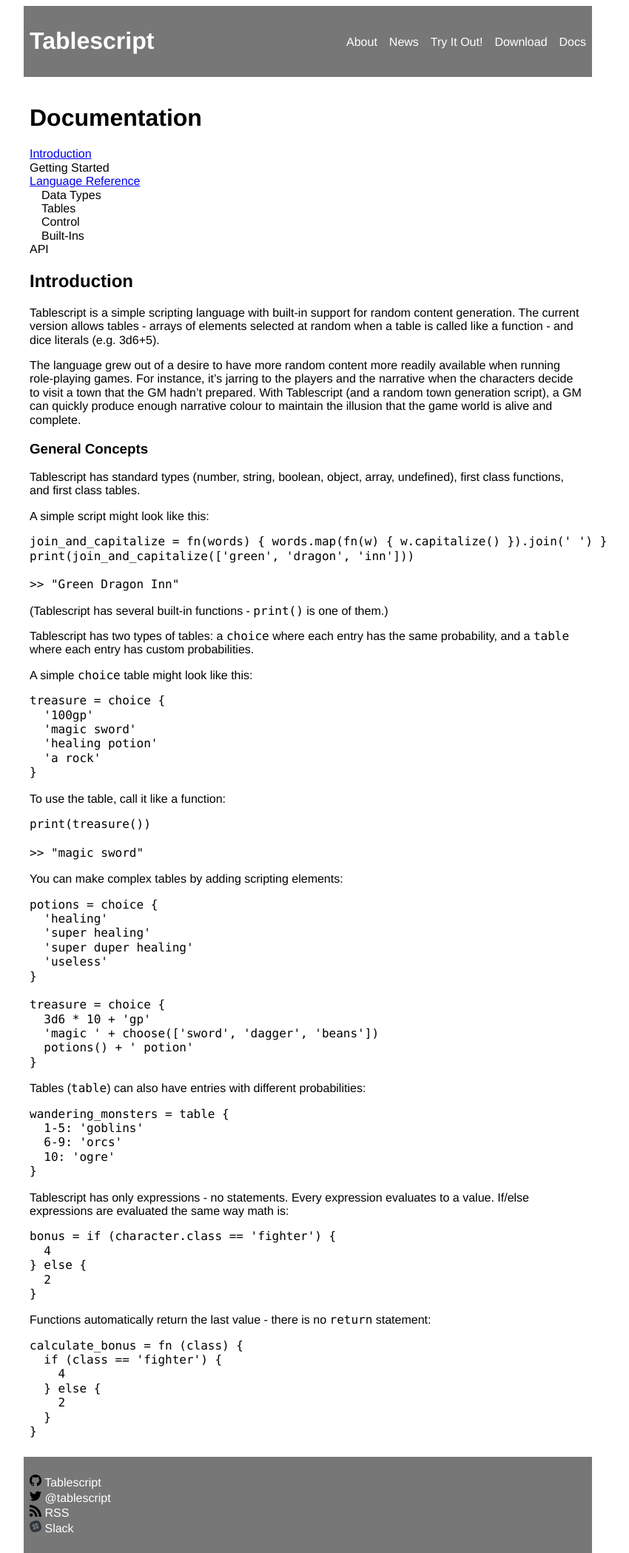
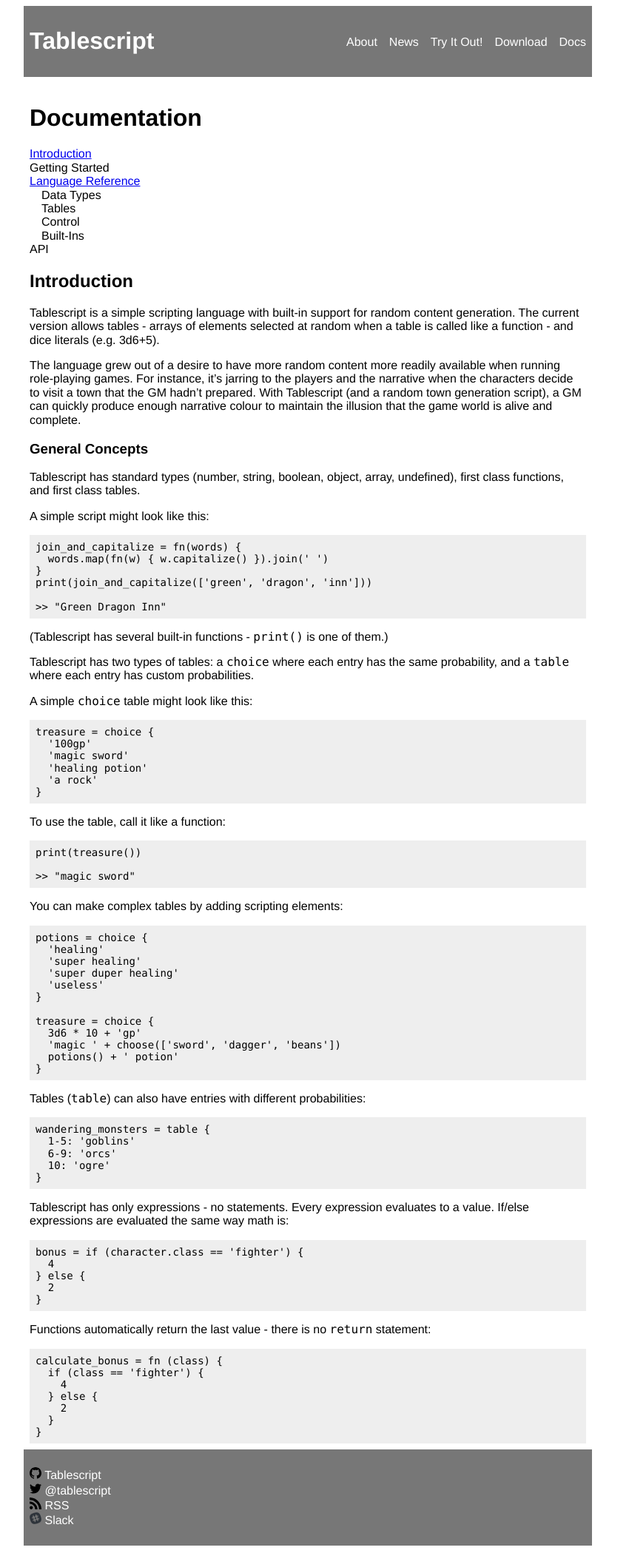
Before and after one commit to Tablescript/tablescript.github.io, a Jekyll site: the page built from docs/index.md, in a window 1280 px wide. Shown: the whole page at 74% size, without its empty margins (224-1074 px from the left). Built offline with Jekyll 4.4.1, drawn with Linux system fonts in a browser that asks for light colours; nearby versions of some CDN libraries.

Commit message:
Touch up links and styling

````diff
--- /dev/null
+++ b/_includes/code.html
@@ -0,0 +1 @@
+<div class="pre code bg-light-gray pa2 f6">{{ include.code | strip }}</div>
--- a/_includes/header.html
+++ b/_includes/header.html
@@ -6,7 +6,7 @@
     <a class="link pl3 mb0 white" href="/about.html">About</a>
     <a class="link pl3 white" href="/news.html">News</a>
     <a class="link pl3 white" href="/fiddle">Try It Out!</a>
-    <a class="link pl3 white" href="https://github.com/Tablescript/tablescript.js">Download</a>
+    <a class="link pl3 white" href="https://www.npmjs.com/package/tablescript.js">Download</a>
     <a class="link pl3 white" href="/docs">Docs</a>
   </div>
 </div>
--- a/docs/index.md
+++ b/docs/index.md
@@ -14,12 +14,15 @@ Tablescript has standard types (number, string, boolean, object, array, undefine
 
 A simple script might look like this:
 
-```
-join_and_capitalize = fn(words) { words.map(fn(w) { w.capitalize() }).join(' ') }
+{% capture code %}
+join_and_capitalize = fn(words) {
+  words.map(fn(w) { w.capitalize() }).join(' ')
+}
 print(join_and_capitalize(['green', 'dragon', 'inn']))
 
 >> "Green Dragon Inn"
-```
+{% endcapture %}
+{% include code.html code=code %}
 
 (Tablescript has several built-in functions - `print()` is one of them.)
 
@@ -27,26 +30,28 @@ Tablescript has two types of tables: a `choice` where each entry has the same pr
 
 A simple `choice` table might look like this:
 
-```
+{% capture code %}
 treasure = choice {
   '100gp'
   'magic sword'
   'healing potion'
   'a rock'
 }
-```
+{% endcapture %}
+{% include code.html code=code %}
 
 To use the table, call it like a function:
 
-```
+{% capture code %}
 print(treasure())
 
 >> "magic sword"
-```
+{% endcapture %}
+{% include code.html code=code %}
 
 You can make complex tables by adding scripting elements:
 
-```
+{% capture code %}
 potions = choice {
   'healing'
   'super healing'
@@ -59,31 +64,34 @@ treasure = choice {
   'magic ' + choose(['sword', 'dagger', 'beans'])
   potions() + ' potion'
 }
-```
+{% endcapture %}
+{% include code.html code=code %}
 
 Tables (`table`) can also have entries with different probabilities:
 
-```
+{% capture code %}
 wandering_monsters = table {
   1-5: 'goblins'
   6-9: 'orcs'
   10: 'ogre'
 }
-```
+{% endcapture %}
+{% include code.html code=code %}
 
 Tablescript has only expressions - no statements. Every expression evaluates to a value. If/else expressions are evaluated the same way math is:
 
-```
+{% capture code %}
 bonus = if (character.class == 'fighter') {
   4
 } else {
   2
 }
-```
+{% endcapture %}
+{% include code.html code=code %}
 
 Functions automatically return the last value - there is no `return` statement:
 
-```
+{% capture code %}
 calculate_bonus = fn (class) {
   if (class == 'fighter') {
     4
@@ -91,4 +99,5 @@ calculate_bonus = fn (class) {
     2
   }
 }
-```
+{% endcapture %}
+{% include code.html code=code %}
--- a/news.html
+++ b/news.html
@@ -14,6 +14,7 @@ permalink: /news
         {{ post.title | escape }}
       </a>
     </h3>
+    {{ post.content }}
   </li>
   {%- endfor -%}
 </ul>
````
Also changed, not shown: about.md (+1 -1 lines), docs/reference.md (+30 -20 lines).
